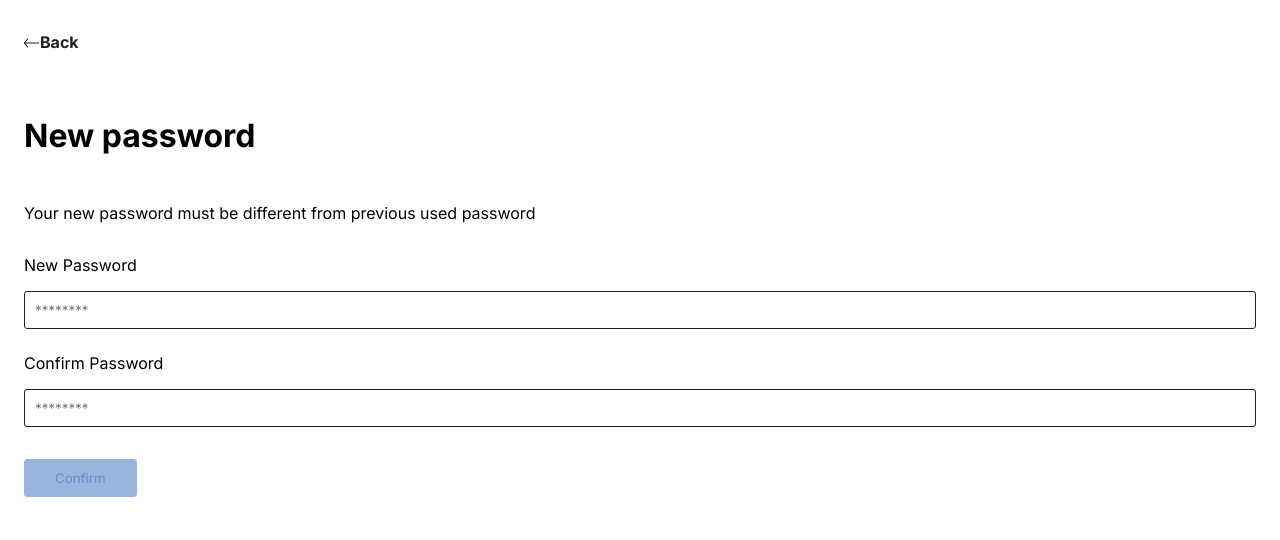
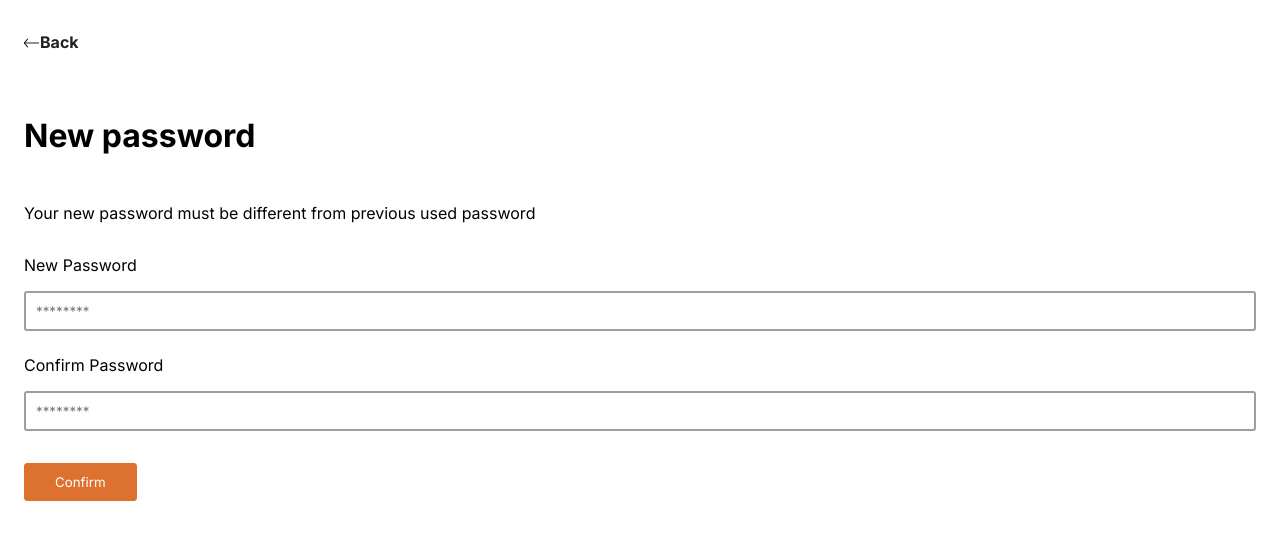
Before and after one commit to M0byfloyd/workshop-groupe-14, a Nuxt app: page /reset-password/new-password in a window 1280 px wide. Shown: the top 540 px of the page. Built offline with nearby package versions, Linux system fonts and the light colour scheme.

Commit message:
correction visuelles

```diff
--- a/assets/style/global.css
+++ b/assets/style/global.css
@@ -1,9 +1,12 @@
 @import url("https://fonts.googleapis.com/css2?family=Inter:wght@100;200;300;400;500;600;700;800;900&display=swap");
 
 :root {
-  --color-primary: #0145AB;
-  --color-secondary: #678FCD;
-  --color-third: #99B5DD;
+  --color-primary: #0145ab;
+  --color-primary-60: #678fcd;
+  --color-primary-30: #99b5dd;
+  --color-secondary: #dd7230;
+  --color-secondary-60: #ebaa83;
+  --color-secondary-30: #f1c7ac;
   --color-error: #ee4f4f;
   --color-action: #7bb9fa;
   --color-gray_dark: #212121;
@@ -56,7 +59,7 @@ p {
 }
 
 a {
-  color: var(--color-primary);
+  color: var(--color-secondary);
   text-decoration: none;
   font-weight: var(--font_weight-semibold);
 }
@@ -67,25 +70,31 @@ input {
 }
 
 button {
-  background-color: var(--color-primary);
-  border: 1px solid var(--color-primary);
+  background-color: var(--color-secondary);
+  border: 1px solid var(--color-secondary);
   color: white;
   padding: 10px 30px;
 }
 
-button:focus {
+button:hover {
   background-color: white;
-  color: var(--color-primary);
+  color: var(--color-secondary);
+}
+
+button[disabled] {
+  background-color: var(--color-secondary-30);
+  border: 1px solid var(--color-secondary-30);
+  color: var(--color-secondary-60);
+  pointer-events: none;
 }
 
 input {
-  border: 1px solid var(--color-gray_dark);
+  border: 2px solid var(--color-gray_light);
   padding: 10px;
 }
 
-button[disabled] {
-  background-color: var(--color-third);
-  border: 1px solid var(--color-third);
-  color: var(--color-secondary);
-  pointer-events: none;
+input:focus,
+input:focus-visible {
+  border: var(--color-action) solid 2px;
+  outline: none;
 }
--- a/components/WsButton.vue
+++ b/components/WsButton.vue
@@ -9,7 +9,7 @@ export default {
   name: "WsButton",
   props: {
     type: { type: String, default: "button" },
-    disabled: { type: Boolean, default: true },
+    disabled: { type: Boolean, default: false },
   },
 };
 </script>
--- a/pages/reset-password/check-mail.vue
+++ b/pages/reset-password/check-mail.vue
@@ -14,14 +14,14 @@
     <WsText tag="small"
       >We have sent a password revover instructions to your email</WsText
     >
-    <WsSpace size="s" :horizontal="true" />
+    <WsSpace size="m" :horizontal="true" />
     <WsLink href="#"><WsButton>Open your email</WsButton></WsLink>
     <WsSpace size="s" :horizontal="true" />
     <WsLink href="new-password" customStyle="color: var(--color-gray_dark);">Skip</WsLink>
     <WsSpace size="l" :scale="8" :horizontal="true" />
     <WsText tag="small"
       >Did you not receive check your spam filter or
-      <WsLink href="/reset-password">try another email adress</WsLink></WsText
+      <WsLink customStyle="color: var(--color-primary)" href="/reset-password">try another email adress</WsLink></WsText
     >
   </div>
 </template>
```
